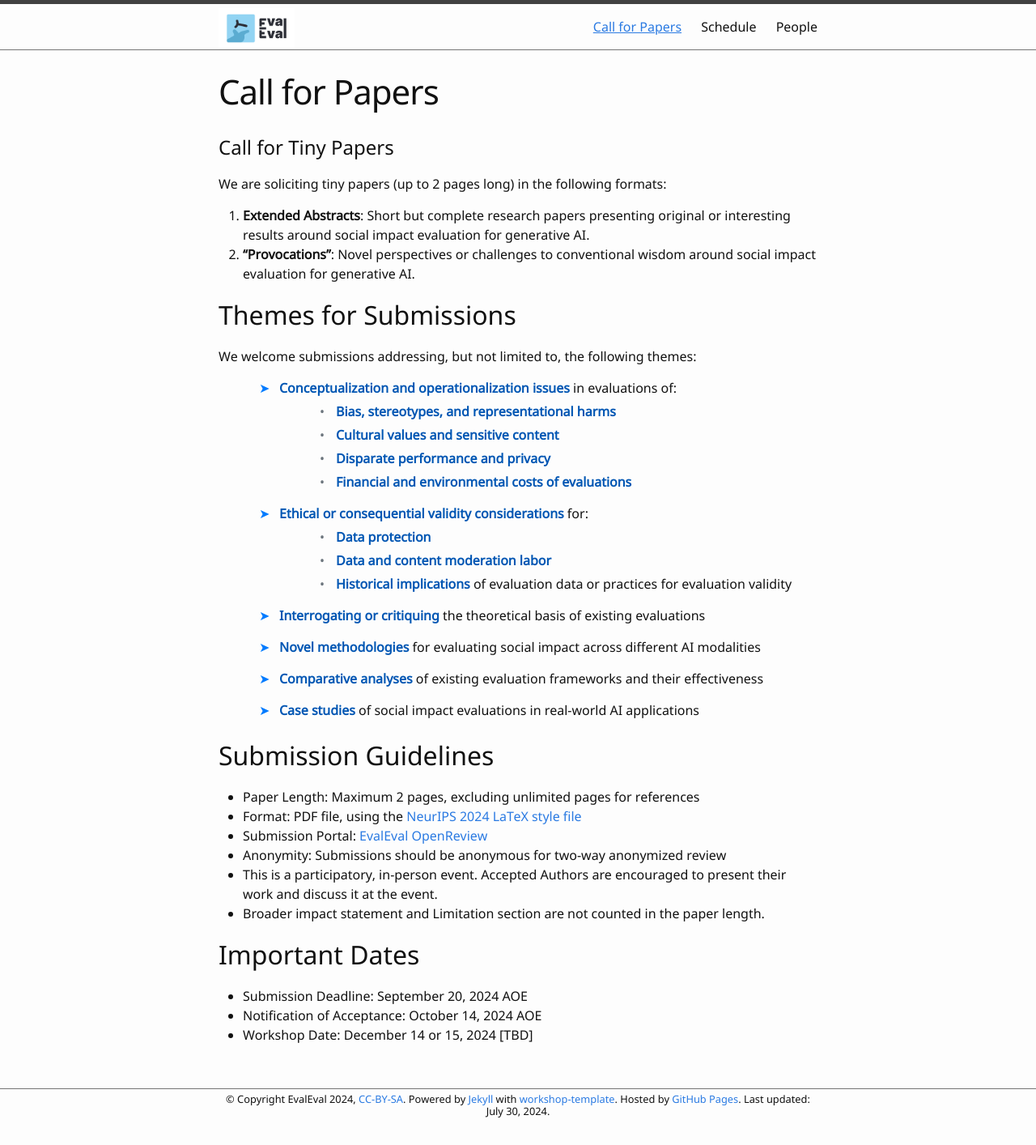
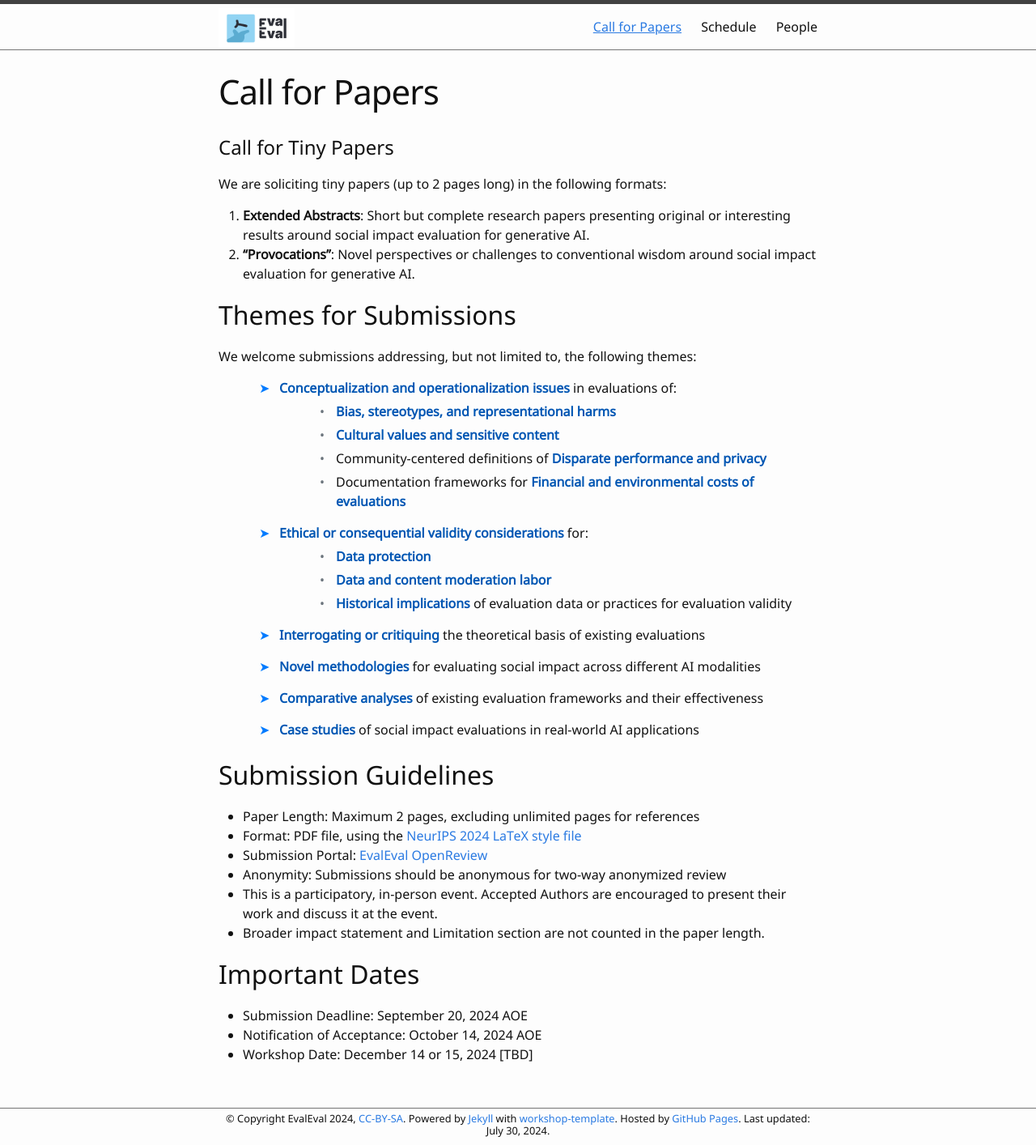
Before and after one commit to aaai-fidu-lab/aaai-fidu-lab.github.io, a Jekyll site: the page built from call-for-papers.md, in a window 1280 px wide. Shown: the whole page at 81% size. Built offline with Jekyll 4.4.1, drawn with Linux system fonts in a browser that asks for light colours; our own code applies the rules of GitHub Pages for plain Markdown files; before the commit the page ends 1390 px from its top, so only the background shows below that.

Commit message:
Update call-for-papers.md

```diff
--- a/call-for-papers.md
+++ b/call-for-papers.md
@@ -20,8 +20,8 @@ We welcome submissions addressing, but not limited to, the following themes:
       <ul>
         <li><strong>Bias, stereotypes, and representational harms</strong></li>
         <li><strong>Cultural values and sensitive content</strong></li>
-        <li><strong>Disparate performance and privacy</strong></li>
-        <li><strong>Financial and environmental costs of evaluations</strong></li>
+        <li>Community-centered definitions of <strong>Disparate performance and privacy</strong></li>
+        <li>Documentation frameworks for <strong>Financial and environmental costs of evaluations</strong></li>
       </ul>
     </li>
     <li><strong>Ethical or consequential validity considerations</strong> for:
```
